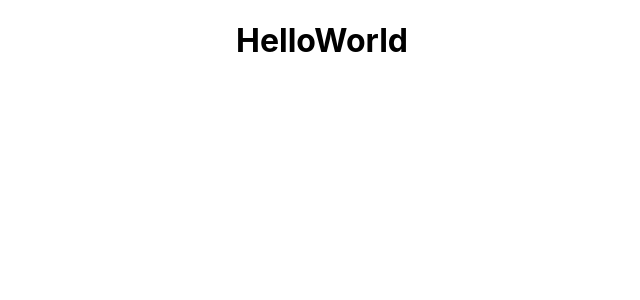
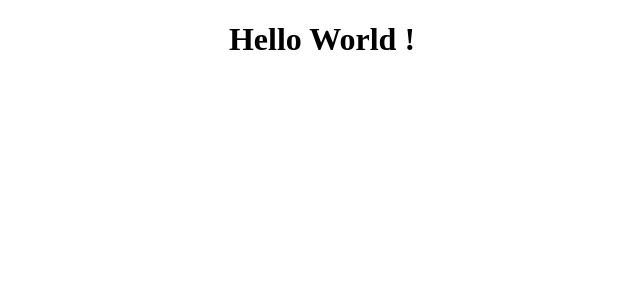
Before and after one commit to ViniHGV/Lab-React, a React (Create React App) app: page / in a window 1280 px wide. Shown: the top 300 px of the page, without its empty margins (318-958 px from the left). Built offline with nearby package versions, Linux system fonts and the light colour scheme.

Commit message:
Estudando React

```diff
--- a/src/App.css
+++ b/src/App.css
@@ -1,5 +1,6 @@
 .App {
   text-align: center;
+  font-family: 'Times New Roman', Times, serif;
 }
 
 .App-logo {
--- a/src/App.js
+++ b/src/App.js
@@ -2,7 +2,7 @@ import logo from './logo.svg';
 import './App.css';
 
 function HelloWorld(){
-  return <h1>HelloWorld</h1>
+  return <h1>Hello World !</h1>
 }
 
 function App() {
```
